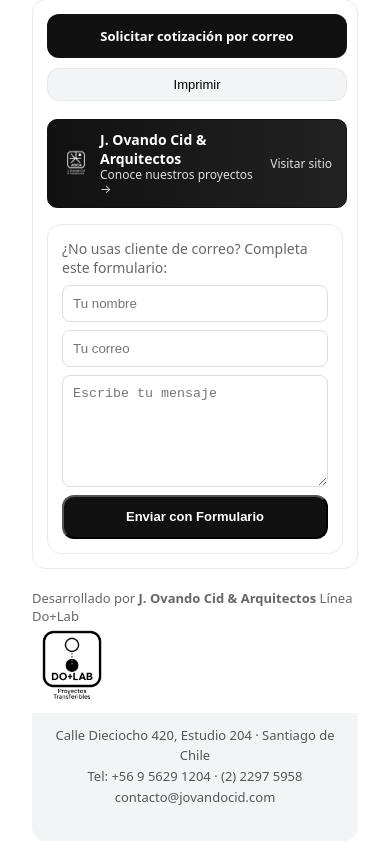
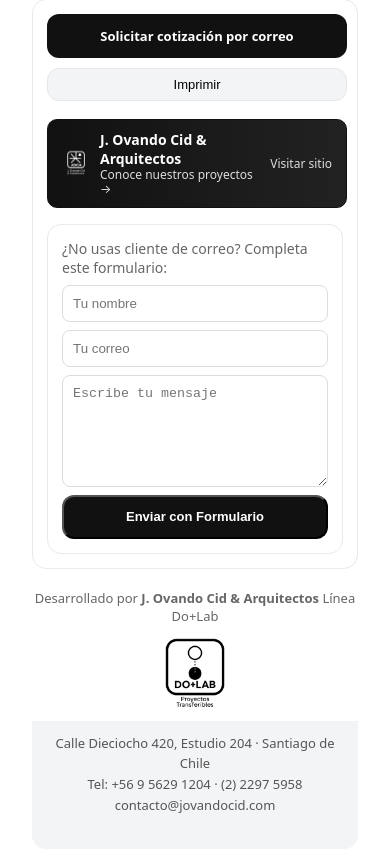
Before and after one commit to jovandocid-sketch/TABX, a React (Vite) app: page / in a window 390 px wide. Shown: the part 2021-2872 px from the top of the page. Built offline with nearby package versions, Linux system fonts and the light colour scheme.

Commit message:
Update App.css

```diff
--- a/src/App.css
+++ b/src/App.css
@@ -21,3 +21,13 @@
     display: none;
   }
 }
+@media (max-width: 768px) {
+  footer {
+    flex-direction: column;
+    text-align: center;
+    gap: 8px;
+  }
+  footer img {
+    margin: 0 auto;
+  }
+}
```
